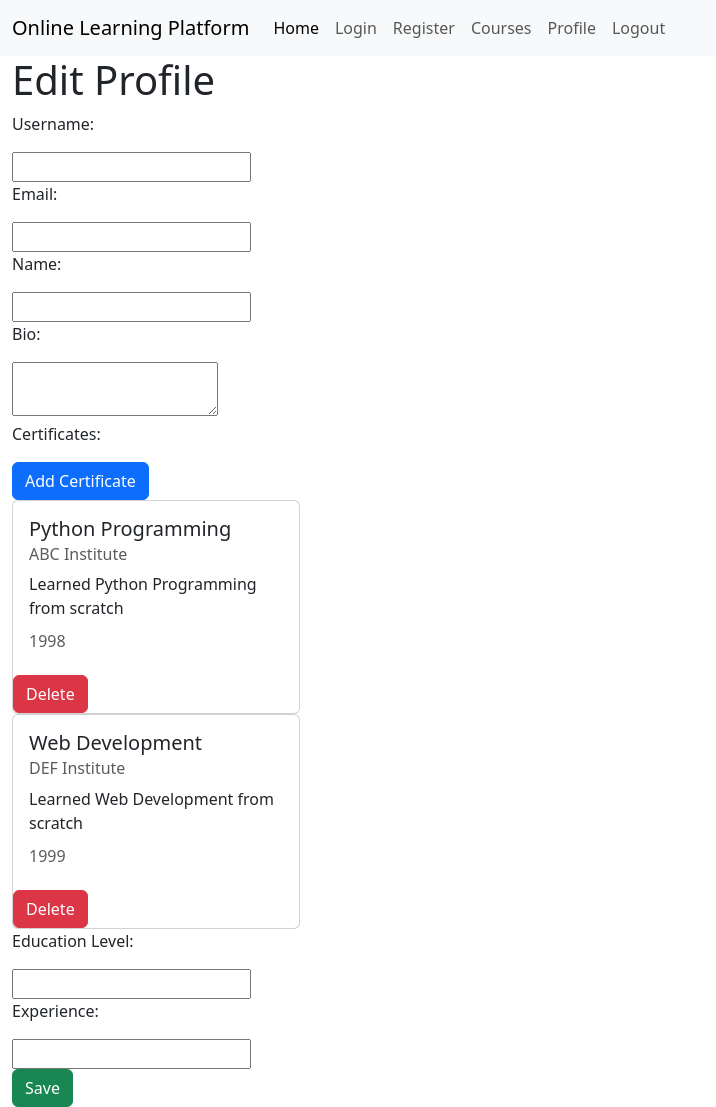
After one commit to abeni-al7/Online_learning_platform, a Flask app: page /profile/edit in a window 1280 px wide. The commit adds this page. Shown: the whole page, without its empty margins (0-716 px from the left). Run offline with Flask 3, Linux system fonts and the light colour scheme; the visitor is signed in with stand-in values (Sample User, id 1).

Commit message:
Attempt user profile creation

```diff
--- a/app.py
+++ b/app.py
@@ -8,8 +8,7 @@
 app.config['SECRET_KEY'] = os.getenv('SECRET_KEY')
 app.config['SQLALCHEMY_DATABASE_URI'] = os.getenv('DATABASE_URI')
 app.config['SQLALCHEMY_TRACK_MODIFICATIONS'] = False
-db = SQLAlchemy()
-db.init_app(app)
+db = SQLAlchemy(app)
 login_manager = LoginManager(app)
 login_manager.login_view = 'login'
 bcrypt = Bcrypt(app)
@@ -19,10 +18,26 @@
     id = db.Column(db.Integer, primary_key=True)
     email = db.Column(db.Text, unique=True, nullable=False)
     password = db.Column(db.Text, nullable=False)
+    username = db.Column(db.Text, nullable=True)
+
+class Student(db.Model):
+    __tablename__ = 'students'
+    id = db.Column(db.Integer, primary_key=True)
+    user_id = db.Column(db.Integer, db.ForeignKey('users.id'), nullable=False)
+    grade = db.Column(db.Text)
+    bio = db.Column(db.Text)
+
+class Teacher(db.Model):
+    __tablename__ = 'teachers'
+    id = db.Column(db.Integer, primary_key=True)
+    user_id = db.Column(db.Integer, db.ForeignKey('users.id'), nullable=False)
+    bio = db.Column(db.Text)
+    education = db.Column(db.Text)
+    experience = db.Column(db.Text)
 
 @login_manager.user_loader
 def load_user(id):
-    return User.query.get(int(id))
+    return User.query.filter_by(id=id).first()
 
 @app.route('/')
 def index():
@@ -47,10 +62,19 @@
             print('Passwords don\'t match')
         else:
             try:
-                new_user = User(email=email, password=hashed_password)
+                new_user = User(email=email, password=hashed_password, username=username)
+                print(new_user.get_id())
+                # if role == 'teacher':
+                #     new_teacher = Teacher(user_id=new_user.id)
+                #     db.session.add(new_teacher)
+                #     db.session.commit()
+                # elif role == 'student':
+                #     new_student = Student(user_id=new_user.id)
+                #     db.session.add(new_student)
+                #     db.session.commit()
                 db.session.add(new_user)
                 db.session.commit()
-                print('Success')
+                flash('You have been registered successfully. Please Login', 'success')
                 return redirect(url_for('login'))
             except Exception as e:
                 flash('Something went wrong. Please try again.')
--- /dev/null
+++ b/templates/edit_profile.html
@@ -0,0 +1,41 @@
+{% extends "base.html" %}
+{% block title %}Edit Profile{% endblock %}
+{% block content %}
+<h1>Edit Profile</h1>
+<form action="">
+    <p>Username: </p>
+    <input type="text" name="username" id="username">
+    <p>Email: </p>
+    <input type="email" name="email" id="email">
+    <p>Name: </p>
+    <input type="text" name="name" id="name">
+    <p>Bio: </p>
+    <textarea name="bio" id="bio"></textarea>
+    {% if role == 'student' %}
+    <p>Grade Level: </p>
+    <input type="text" name="grade_level" id="grade_level">
+    {% endif %}
+    {% if role == 'teacher' %}
+    <p>Certificates: </p>
+    <a href="#"><button class="btn btn-primary">Add Certificate</button></a>
+    {% for certificate in user.certificates %}
+    <div class="card" style="width: 18rem;">
+        <div class="card-body">
+            <h5 class="card-title">{{ certificate.name }}</h5>
+            <h6 class="card-subtitle mb-2 text-body-secondary">{{ certificate.institution }}</h6>
+            <p class="card-text">{{ certificate.description }}</p>
+            <h6 class="card-subtitle mb-2 text-body-secondary">{{ certificate.year }}</h6>
+        </div>
+        <div class="buttons">
+            <a href="#"><button class="btn btn-danger">Delete</button></a>
+        </div>
+    </div>
+    {% endfor %}
+    <p>Education Level: </p>
+    <input type="text" name="education_level" id="education_level">
+    <p>Experience: </p>
+    <input type="text" name="experience" id="experience"><br>
+    {% endif %}
+    <input type="submit" value="Save" class="btn btn-success">
+</form>
+{% endblock %}
--- a/templates/profile.html
+++ b/templates/profile.html
@@ -2,7 +2,7 @@
 {% block title %}Profile{% endblock %}
 {% block content %}
 <h1>Profile</h1>
-<a href="#"><button class="btn btn-warning">Edit Profile</button></a>
+<a href="{{url_for('edit_profile')}}"><button class="btn btn-warning">Edit Profile</button></a>
 <p>Username: {{ user.username }}</p>
 <p>Email: {{ user.email }}</p>
 <p>Name: {{ user.name }}</p>
```
Also changed, not shown: instance/db.sqlite3.
